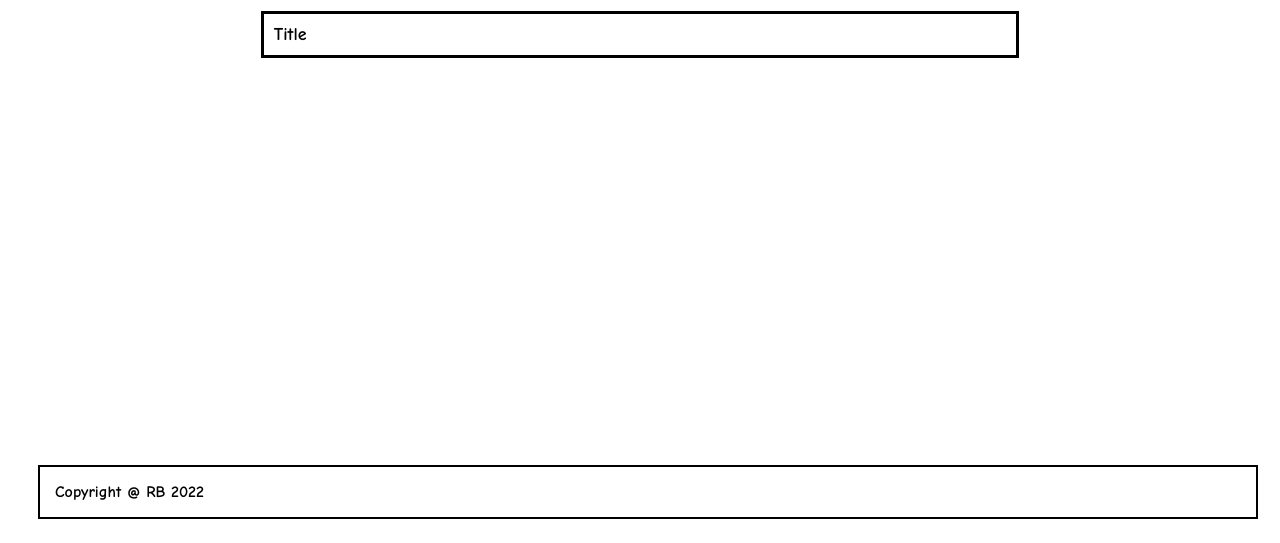
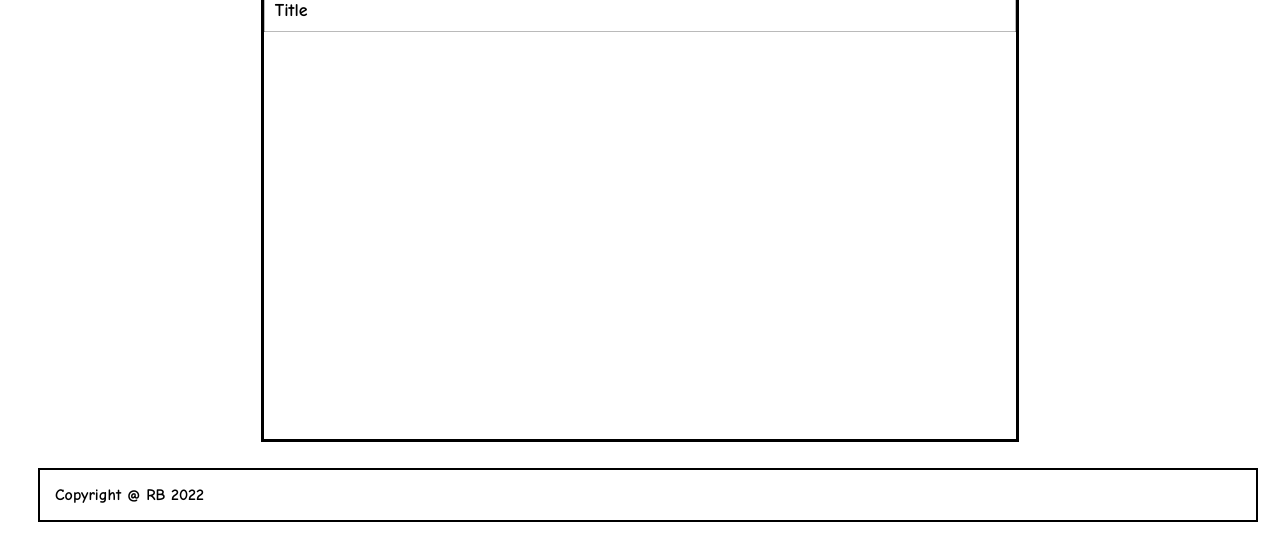
Before and after one commit to RiyaBulia12/Awesome-Book, a website: page index.html in a window 1280 px wide. Shown: the part 271-814 px from the top of the page. Drawn offline with Linux system fonts and the light colour scheme.

Commit message:
Add scroll to table

```diff
--- a/index.html
+++ b/index.html
@@ -27,12 +27,14 @@
       <div id="display-content"></div>
       <section class="table-section none" id="table-section">
          <h2 class="title"> All Awesome Books</h2>
+         <div class="table-scroll">
             <table class="bookTable" id="bookTable">
                <tr>
                   <th class="row-heading">Title</th>
                   <th class="row-heading"></th>
                </tr>
             </table>
+         </div>
       </section>
       <form id="add-form" class="add-form none">
          <fieldset>
--- a/style.css
+++ b/style.css
@@ -9,7 +9,7 @@
 .container {
   width: 60%;
   align-content: center;
-  margin: 10% auto;
+  margin: 8% auto;
 }
 
 /* ********************** Begin navigation/footer  ********************* */
@@ -58,9 +58,9 @@
 }
 
 footer {
-  position: absolute;
+  position: fixed;
   width: 95%;
-  bottom: 10px;
+  bottom: 7px;
 }
 
 /* ********************** End navigation/footer  ********************* */
@@ -106,11 +106,11 @@ tr:nth-child(even) {
   background-color: white;
   color: black;
   border: 3px solid black;
-  padding: 14px 22px;
+  padding: 7px 22px;
   align-items: center;
   font-weight: 500;
   font-size: 16px;
-  margin: 10px;
+  margin: 7px;
   box-shadow: 5px 7px 5px dimgrey;
   transition: all 1s;
 }
@@ -124,7 +124,12 @@ input {
   height: 18px;
 }
 
-.bookTable,
+.table-scroll {
+  overflow-y: scroll;
+  height: 450px;
+}
+
+.table-scroll,
 fieldset,
 form input {
   border: solid 3px black;
```
Lines whose indentation alone changed are shown as unchanged.
